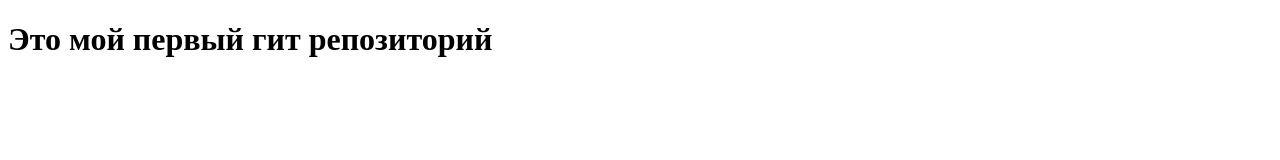
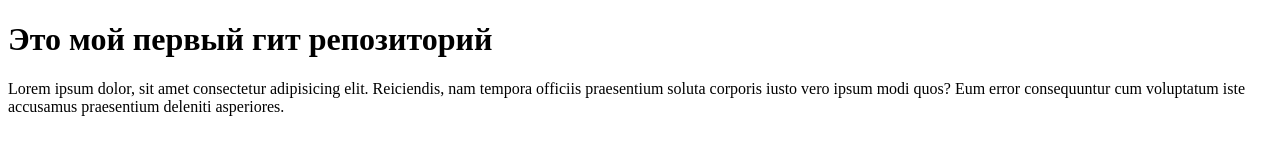
Before and after one commit to KuryakovaA/ski-school-kuryakova, a plain HTML site: page index.html in a window 1280 px wide. Drawn offline with Linux system fonts and the light colour scheme.

Commit message:
Мой второй коммит

```diff
--- a/index.html
+++ b/index.html
@@ -8,5 +8,7 @@
 </head>
 <body>
     <h1>Это мой первый гит репозиторий</h1>
+
+    <p>Lorem ipsum dolor, sit amet consectetur adipisicing elit. Reiciendis, nam tempora officiis praesentium soluta corporis iusto vero ipsum modi quos? Eum error consequuntur cum voluptatum iste accusamus praesentium deleniti asperiores.</p>
 </body>
 </html>
```
